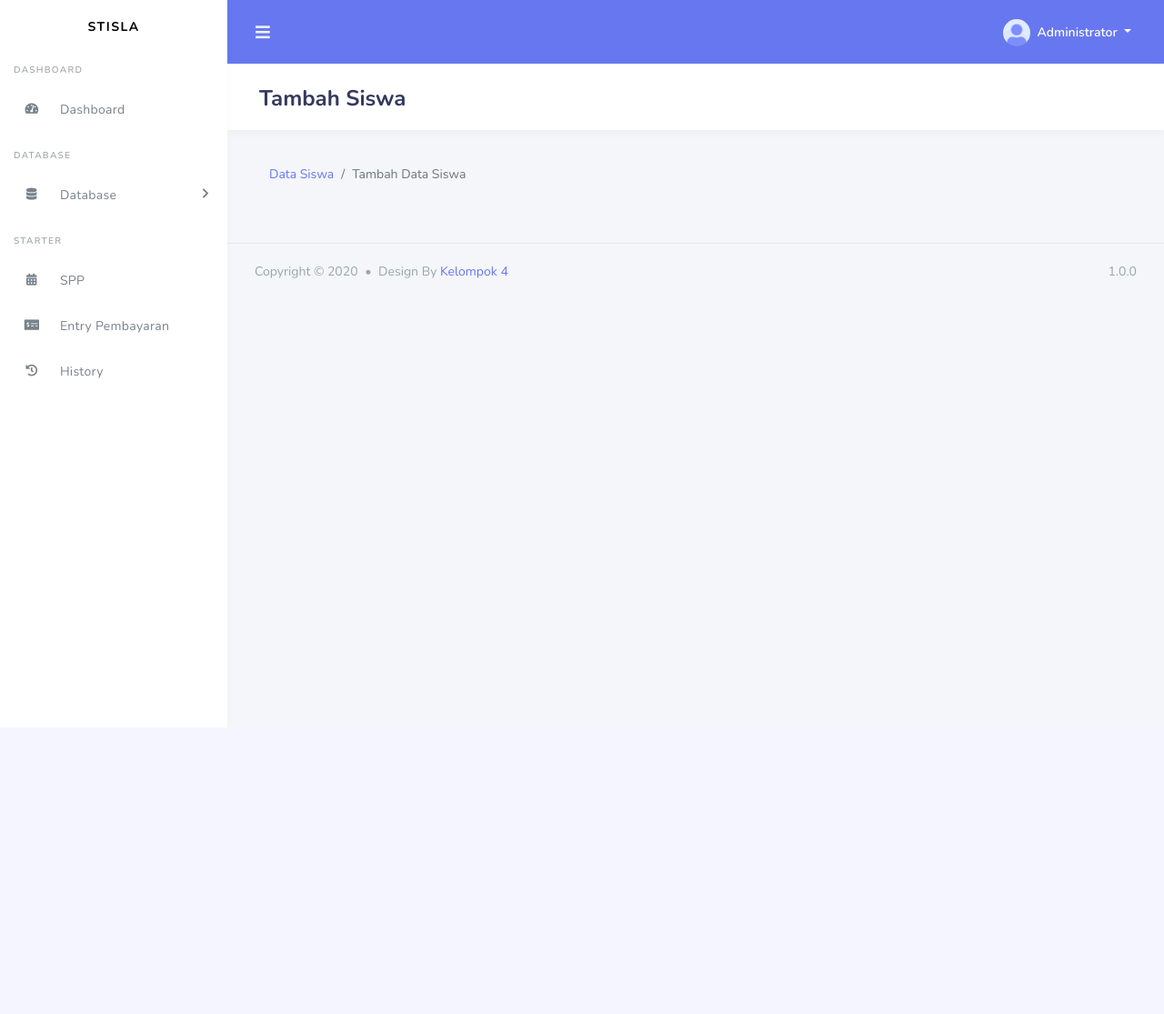
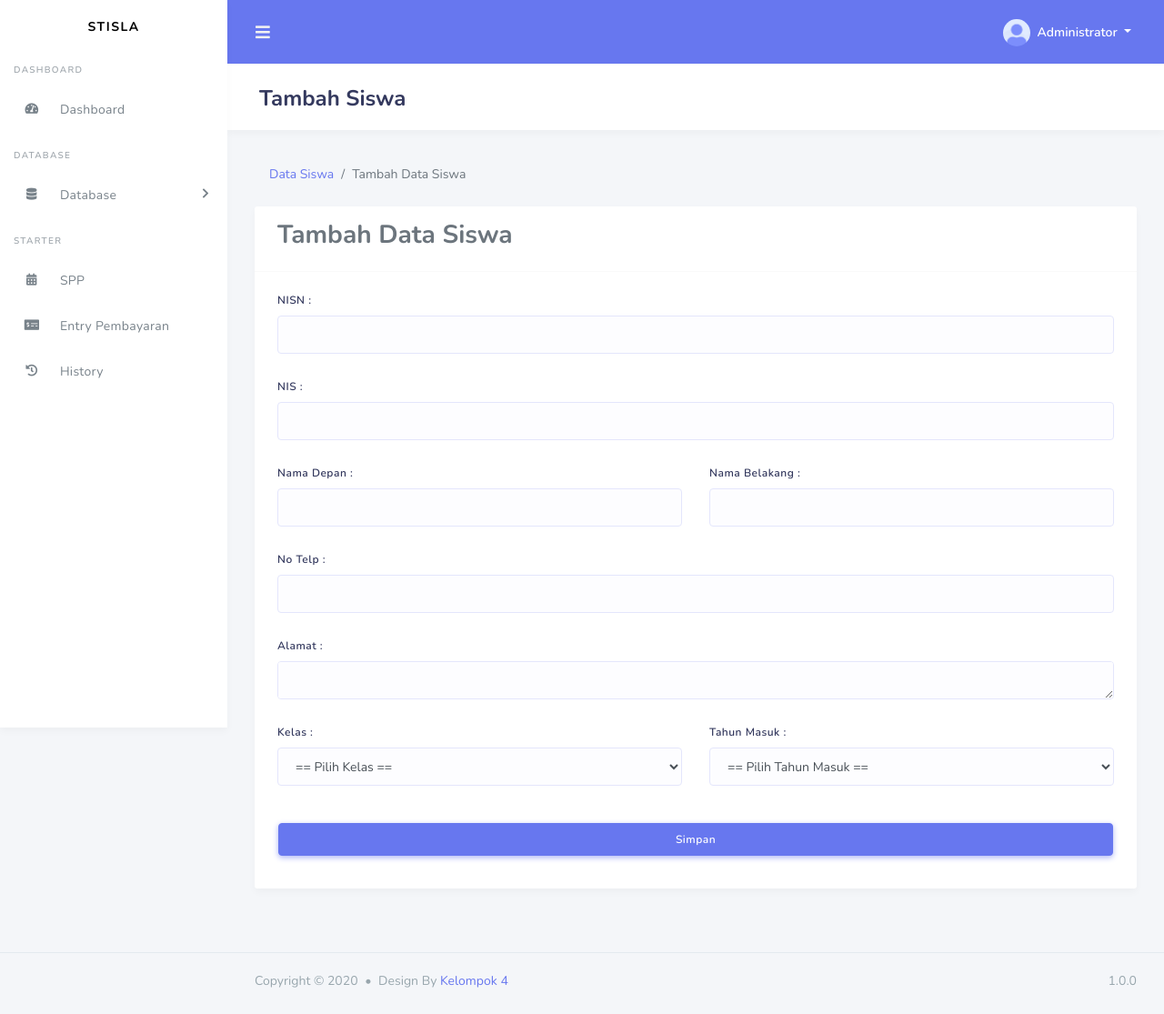
Before and after one commit to Kelompok4-eloquent/pembayaran-spp, a Laravel app: page /admin/data_siswa/tambah_siswa in a window 1280 px wide. Shown: the whole page at 91% size. Before the commit the page ends 416 px from the top, so only its background shows below. Run offline with Laravel 8, Linux system fonts and the light colour scheme; some libraries are stand-ins or nearby versions.

Commit message:
membuat dan menambahkan halaman data_siswa

```diff
--- a/spp_project/resources/views/admin/data_siswa/tambah_siswa.blade.php
+++ b/spp_project/resources/views/admin/data_siswa/tambah_siswa.blade.php
@@ -11,4 +11,85 @@
     <div class="breadcrumb-item active"><a href="#">Data Siswa</a></div>
     <div class="breadcrumb-item">Tambah Data Siswa</div>
 </div>
+
+<div class="row">
+    <div class="ol-12 col-md-6 col-lg-12 col-xl-12">
+        <div class="card">
+            <div class="card-header">
+                <h3>Tambah Data Siswa</h3>
+            </div>
+            <div class="card-body">
+                <div class="row">
+                    <div class="col-12 col-md-12 col-lg-12 col-xl-12">
+                         {{-- input type text (typenya aja di pilih) --}}
+                        <div class="form-group">
+                            <label>NISN : </label>
+                            <input type="text" class="form-control">
+                        </div>
+                    </div>
+                    <br>
+                    <div class="col-12 col-md-12 col-lg-12 col-xl-12">
+                        <div class="form-group">
+                            <label>NIS : </label>
+                            <input type="text" class="form-control">
+                        </div>
+                    </div>
+
+                    <br>
+                    <div class="col-12 col-md-6 col-lg-6 col-xl-6">
+                        <div class="form-group">
+                            <label>Nama Depan : </label>
+                            <input type="text" class="form-control">
+                        </div>
+                    </div>
+                    <div class="col-12 col-md-6 col-lg-6 col-xl-6">
+                        <div class="form-group">
+                            <label>Nama Belakang : </label>
+                            <input type="text" class="form-control">
+                        </div>
+                    </div>
+                    <br>
+                    <div class="col-12 col-md-12 col-lg-12 col-xl-12">
+                        {{-- input type number (typenya aja di pilih) --}}
+                        <div class="form-group">
+
+                            <label>No Telp : </label>
+                            <input type="number" class="form-control">
+                        </div>
+                    </div>
+                    <div class="col-12 col-md-12 col-lg-12 col-xl-12">
+                        {{-- textarea --}}
+                        <div class="form-group">
+                            <label>Alamat : </label>
+                            <textarea class="form-control" cols="30" rows="50"></textarea>
+                        </div>
+                    </div>
+                    <br>
+                    <div class="col-12 col-md-6 col-lg-6 col-xl-6">
+                        <div class="form-group">
+                            <label>Kelas : </label>
+                            <select class="form-control">
+                                <option disabled selected>== Pilih Kelas ==</option>
+                                <option>Option 1</option>
+                            </select>
+                        </div>
+                    </div>
+                    <div class="col-12 col-md-6 col-lg-6 col-xl-6">
+                       {{-- Select Option --}}
+                        <div class="form-group">
+                            <label>Tahun Masuk : </label>
+                            <select class="form-control">
+                                <option disabled selected>== Pilih Tahun Masuk ==</option>
+                                <option>Option 1</option>
+                            </select>
+                        </div>
+                    </div>
+
+                    <button class="btn btn-primary btn-block m-3">Simpan</button>
+                </div>
+            </div>
+        </div>
+    </div>
+
+</div>
 @endsection
```
Also changed, not shown: spp_project/resources/views/admin/data_siswa/index.blade.php (+41 -6 lines).
